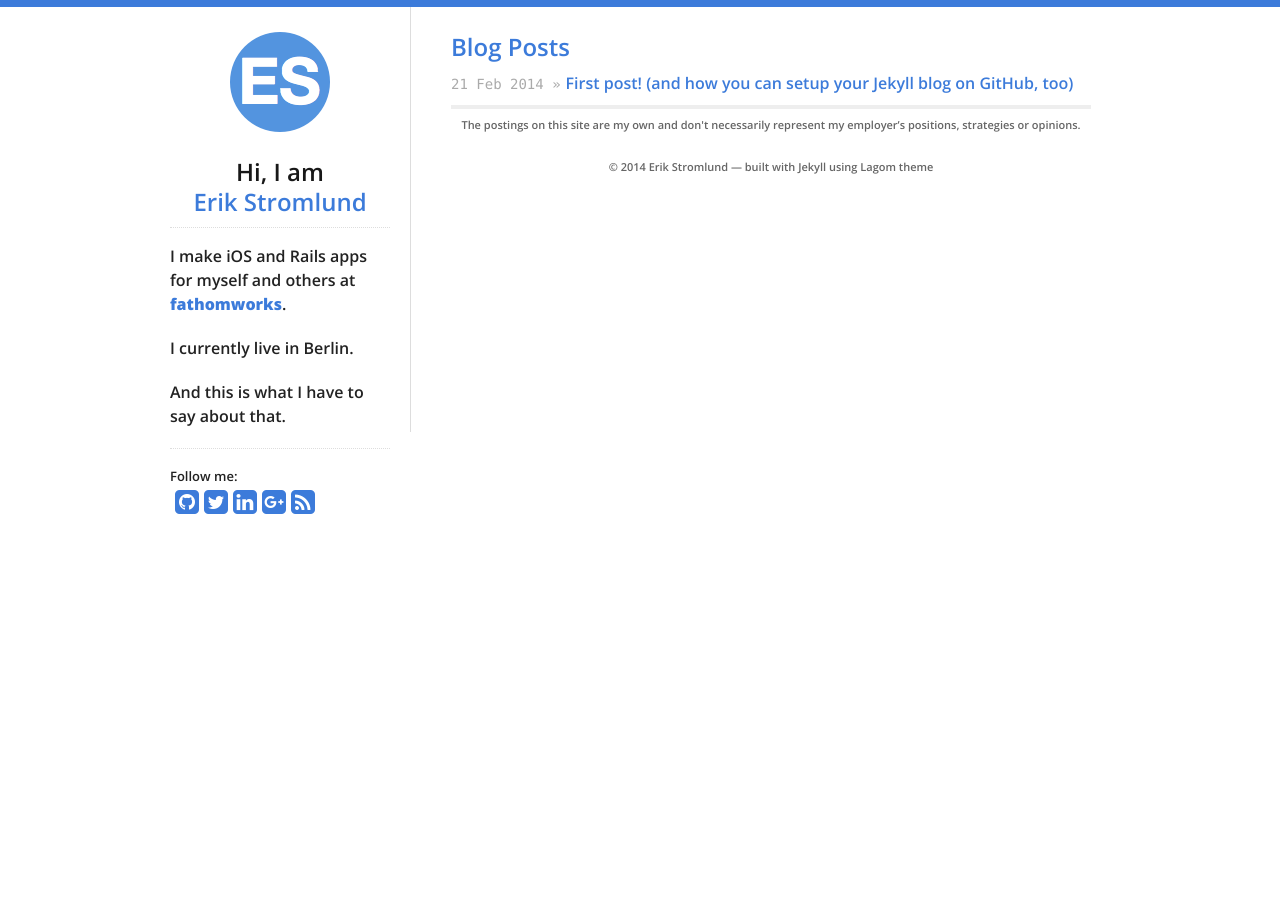
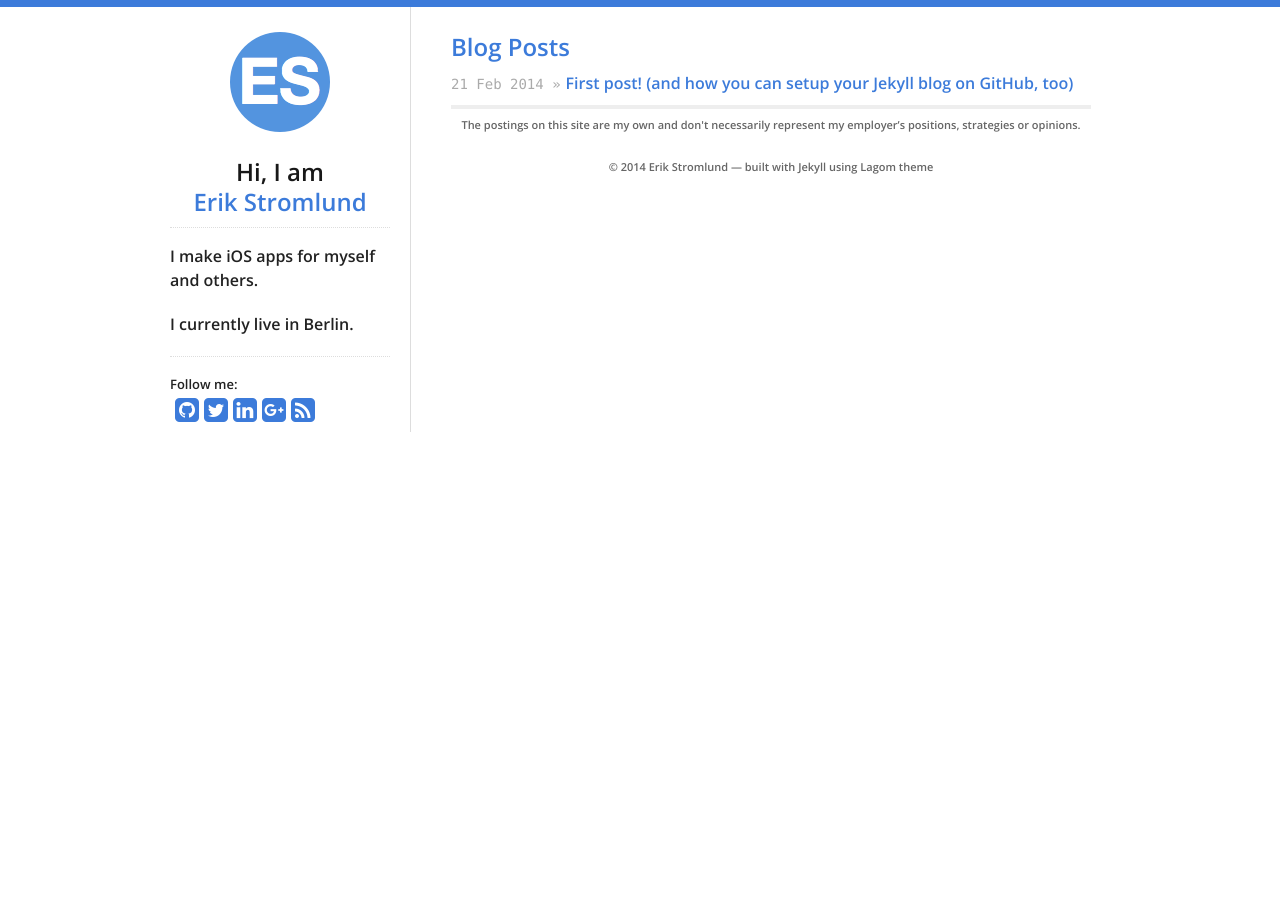
Before and after one commit to estromlund/estromlund.github.com, a Jekyll site: the page built from index.html, in a window 1280 px wide. Built offline with Jekyll 4.4.1, drawn with Linux system fonts in a browser that asks for light colours; nearby versions of some CDN libraries; Markdown is read by kramdown in place of the engine named in the settings.

Commit message:
Update sidebar text. Update layout for atom.xml.

```diff
--- a/_includes/sidebar.html
+++ b/_includes/sidebar.html
@@ -6,9 +6,8 @@
   <h2>Hi, I am<br><a href="/">{{ site.theme.name }}</a></h2>
   <hr/>
   <ul>
-  <p>I make iOS and Rails apps for myself and others at <a style="font-weight: bold;" href="http://www.fathomworks.net">fathomworks</a>.</p>
+  <p>I make iOS apps for myself and others.</p>
   <p>I currently live in Berlin.</p>
-  <p>And this is what I have to say about that.</p>
   <hr/>
   <div>
     <div id="social">
--- a/atom.xml
+++ b/atom.xml
@@ -1,5 +1,5 @@
 ---
-layout: nil
+layout: null
 ---
 <?xml version="1.0" encoding="utf-8"?>
 <feed xmlns="http://www.w3.org/2005/Atom">
```
